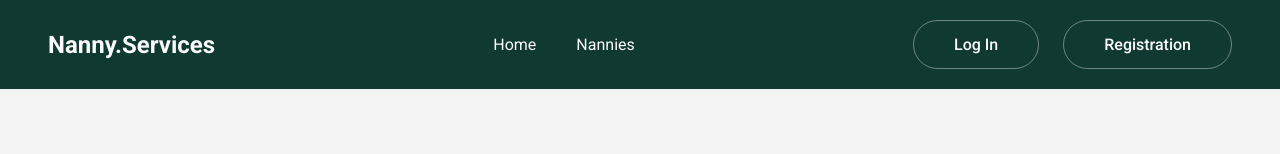
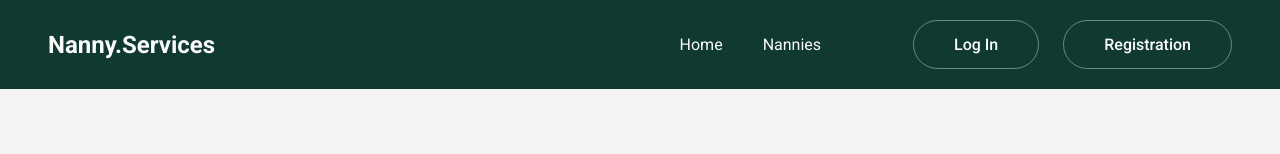
Before and after one commit to 1evanter/nanny-services, a Next.js app: page /nannies in a window 1280 px wide. Shown: the top 154 px of the page. Built offline with nearby package versions, Linux system fonts and the light colour scheme; no server answers; the database is empty.

Commit message:
fix header styles

```diff
--- a/src/app/components/Header/Header.module.css
+++ b/src/app/components/Header/Header.module.css
@@ -23,10 +23,16 @@
 .container {
     max-width: 1184px;
     display: flex;
-    justify-content: space-between;
     align-items: center;
     margin: 0 auto;
     color: var(--text-color-white);
+}
+
+.box {
+    margin-left: auto;
+    display: flex;
+    align-items: center;
+    gap: 92px;
 }
 
 .list {
--- a/src/app/components/Header/Header.tsx
+++ b/src/app/components/Header/Header.tsx
@@ -16,7 +16,8 @@ export const Header = ({isMainPage}: { isMainPage: boolean }) => {
     })}>
             <div className={styles.container}>
             <h1 className={styles.title}>
-               <Link href="/">Nanny.Services</Link> </h1>
+                    <Link href="/">Nanny.Services</Link> </h1>
+                <div className={styles.box}>
             <nav>
                 <ul className={styles.list}>
                     <li>
@@ -31,7 +32,8 @@ export const Header = ({isMainPage}: { isMainPage: boolean }) => {
                 </ul>
             </nav>
 
-            <HeaderToolbar/>
+                    <HeaderToolbar />
+                </div>
            </div>
         </header>
     )
```
